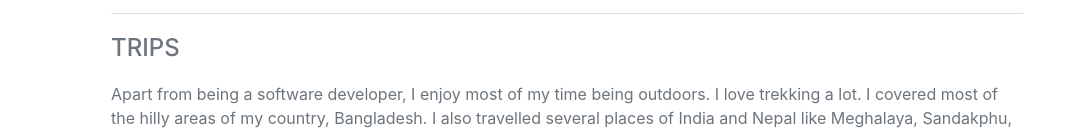
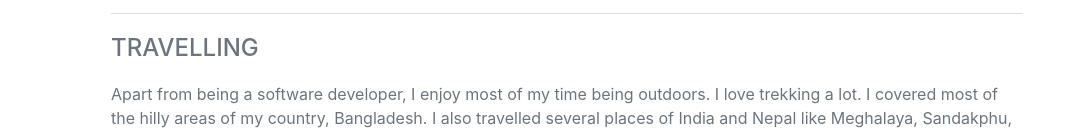
Before and after one commit to ronodhirSoumik/ronodhirsoumik.github.io, a plain HTML site: page index.html in a window 1280 px wide. Shown: the part 6695-6825 px from the top of the page, without its empty margins (209-1280 px from the left). Drawn offline with nearby package versions, Linux system fonts and the light colour scheme; a script that the page names is missing; a web font is replaced by a local one.

Commit message:
Added minor header change

```diff
--- a/index.html
+++ b/index.html
@@ -304,7 +304,7 @@
                     </div>
                     <hr/>
 
-                    <div class="subheading mb-3">Trips</div>
+                    <div class="subheading mb-3">Travelling</div>
                     <p>Apart from being a software developer, I enjoy most of my time being outdoors. I love trekking a lot. I covered most of the hilly areas of my country, Bangladesh. I also travelled several places of India and Nepal like Meghalaya, Sandakphu, Mukthinath. Still a lot more to go. </p>
                     <p>WISH ME GOOD LUCK!!</p>
                     <ul id="instrumentList" class="fa-ul mb-0"></ul>
```
